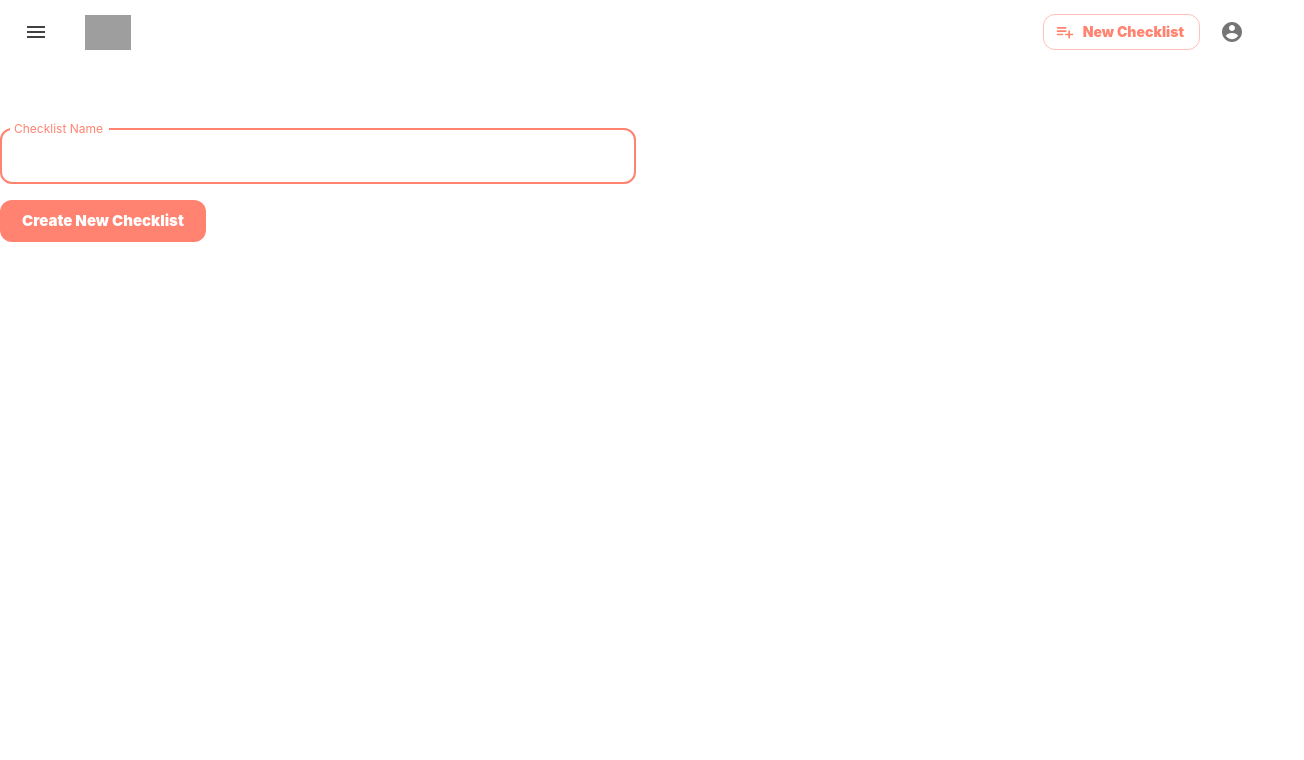
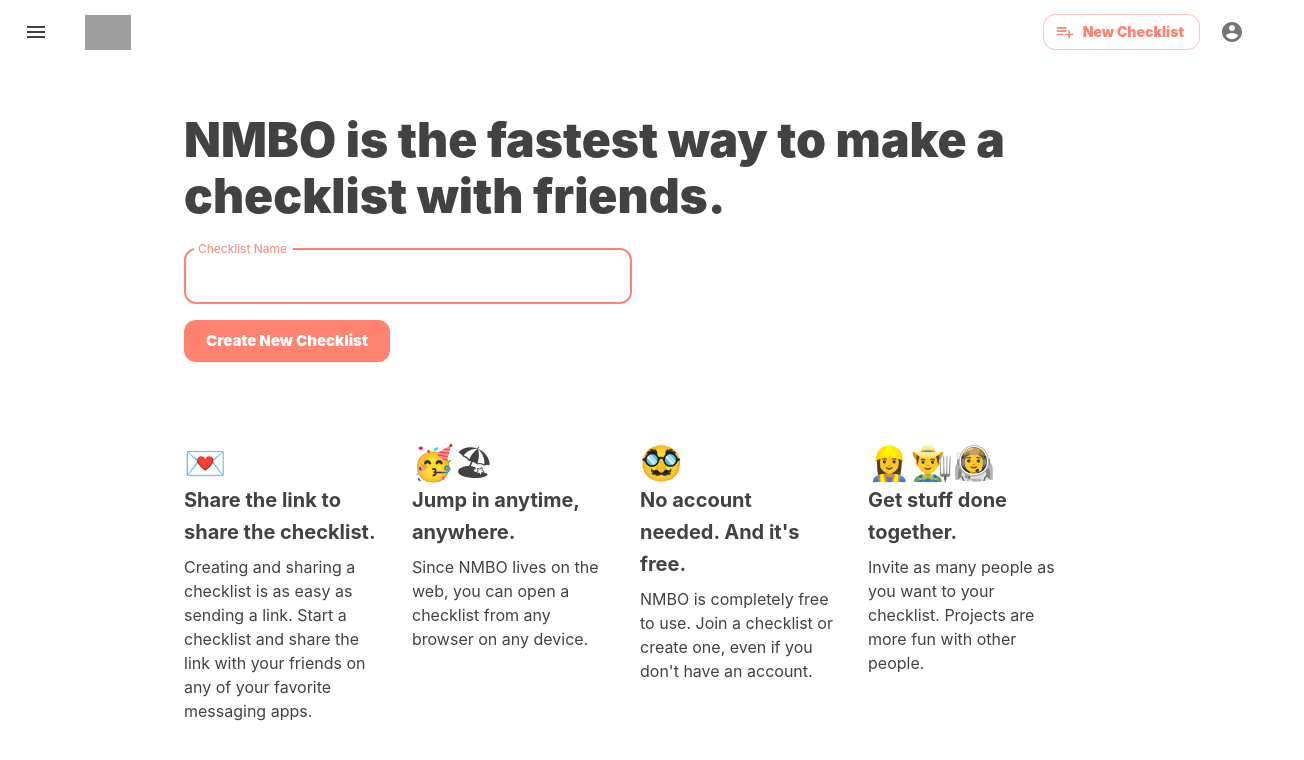
Before and after one commit to kennethlng/nmbo-app, a Next.js app: page / in a window 1280 px wide. Shown: the top 760 px of the page, 1304 px wide, since content can reach past the window. Built offline with nearby package versions, Linux system fonts and the light colour scheme; no server answers; grey boxes are pictures that could not be loaded.

Commit message:
Updated home page as a landing page

```diff
--- a/src/pages/index.jsx
+++ b/src/pages/index.jsx
@@ -4,17 +4,52 @@
 import * as ROUTES from '../constants/routes'
 import * as EVENTS from '../constants/events'
 import * as PAGE_TITLE from '../constants/pageTitle'
-import { AuthUserContext } from '../components/Session'
 import { useContext, useEffect } from 'react'
 import AddProject from '../components/AddProject'
 import { useRouter } from 'next/router'
 import { firebase } from '../lib/firebase'
 import RecentAuthUserProjects from '../components/RecentAuthUserProjects'
 import Grid from '@material-ui/core/Grid'
+import Typography from '@material-ui/core/Typography'
+import Container from '@material-ui/core/Container'
+import Paper from '@material-ui/core/Paper';
+import { makeStyles } from '@material-ui/core/styles'
+
+const useStyles = makeStyles(theme => ({
+  paper: {
+    padding: theme.spacing(3)
+  },
+  feature: {
+    // marginBottom: theme.spacing(4)
+  }
+}))
+
+const features = [
+  {
+    emoji: "💌",
+    title: "Share the link to share the checklist.",
+    description: "Creating and sharing a checklist is as easy as sending a link. Start a checklist and share the link with your friends on any of your favorite messaging apps."
+  },
+  {
+    emoji: "🥳🏖",
+    title: "Jump in anytime, anywhere.",
+    description: "Since NMBO lives on the web, you can open a checklist from any browser on any device."
+  },
+  {
+    emoji: "🥸",
+    title: "No account needed. And it's free.",
+    description: "NMBO is completely free to use. Join a checklist or create one, even if you don't have an account."
+  },
+  {
+    emoji: "👷‍♀️👨‍🌾🧑‍🚀",
+    title: "Get stuff done together.",
+    description: "Invite as many people as you want to your checklist. Projects are more fun with other people."
+  }
+]
 
 export default function Home() {
-  const authUser = useContext(AuthUserContext);
   const router = useRouter();
+  const classes = useStyles();
 
   const handleSuccess = (id) => router.push(ROUTES.PROJECT(id))
 
@@ -26,6 +61,24 @@
     })
   }, [])
 
+  const Feature = (props) => {
+    const { emoji, title, description} = props;
+
+    return (
+      <div className={classes.feature}>
+        <Typography variant="h4">
+          {emoji}
+        </Typography>
+        <Typography variant="h6" gutterBottom>
+          {title}
+        </Typography>
+        <Typography variant="body1" paragraph>
+          {description}
+        </Typography>
+      </div>
+    )
+}
+
   return (
     <App>
       <Head>
@@ -36,16 +89,39 @@
         <meta property="twitter:url" content={META.URL}/>
         <meta property="twitter:title" content={META.TITLE}/>
       </Head>
-      <Grid container spacing={6}>
-        <Grid item xs={12}>
-          <AddProject
-            onSuccess={handleSuccess}
-          />
+      <Container maxWidth="md">
+        <Grid container spacing={10} >
+          <Grid container item xs={12} spacing={1} alignItems="flex-start">
+            <Grid item>
+              <Typography variant="h3" component="h1">
+                NMBO is the fastest way to make a checklist with friends.
+              </Typography>
+            </Grid>
+            <Grid item xs>
+              <AddProject
+                onSuccess={handleSuccess}
+              />
+            </Grid>
+          </Grid>
+          <Grid container item xs={12} spacing={4}>
+            {features.map((feature, index) => (
+              <Grid
+                key={index}
+                md={3}
+                sm={6}
+                xs={12}
+                item
+              >
+                <Feature
+                  emoji={feature.emoji}
+                  title={feature.title}
+                  description={feature.description}
+                />
+              </Grid>
+            ))}
+          </Grid>
         </Grid>
-        <Grid item xs={12}>
-          <RecentAuthUserProjects/>
-        </Grid>
-      </Grid>
+      </Container>
     </App>
   )
 }
```
